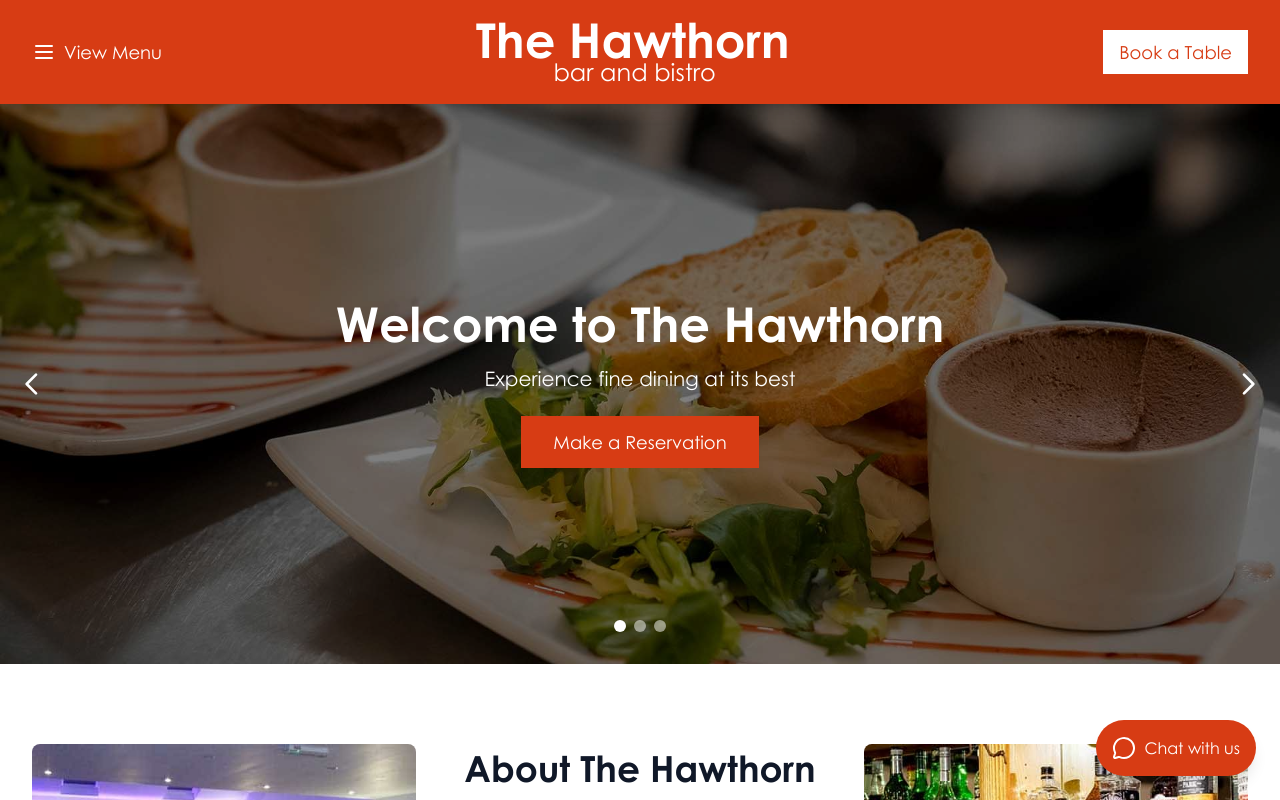
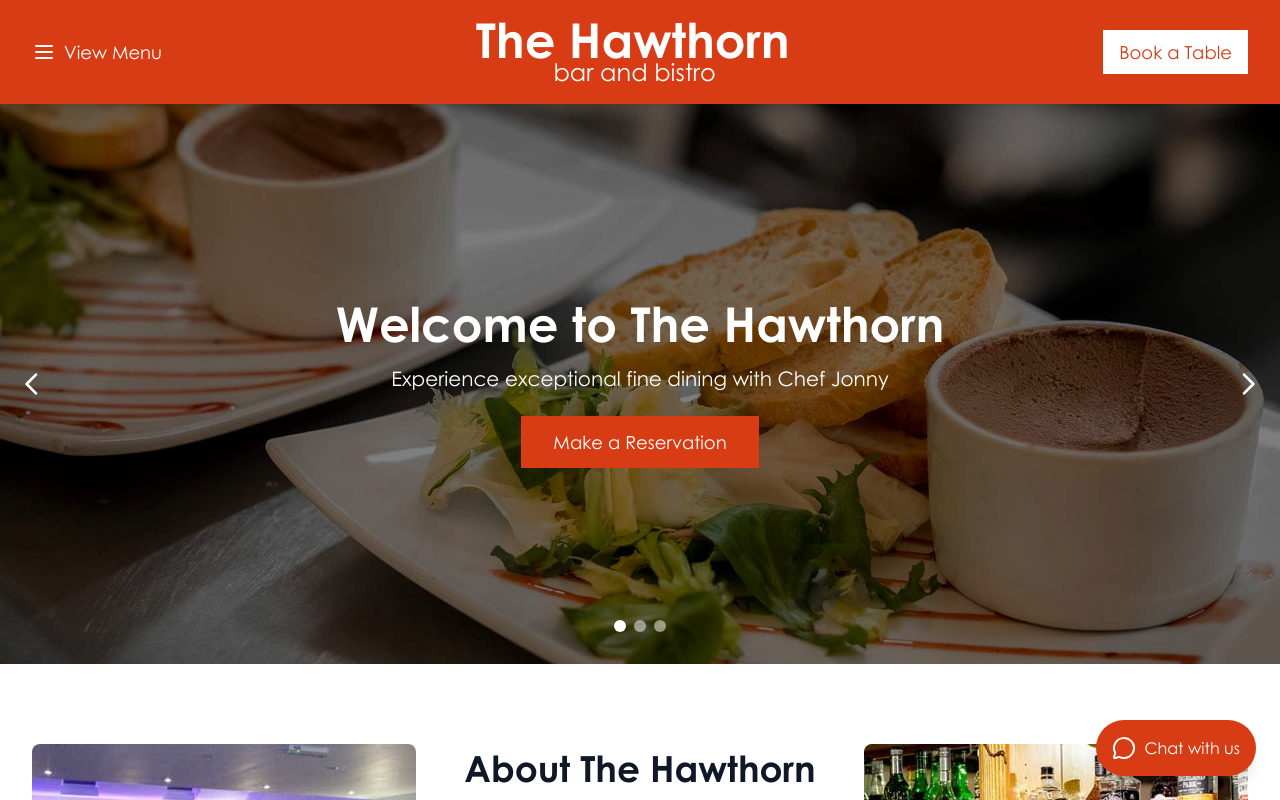
Before and after one commit to kevin21quirk/hawthorn-ai, a Next.js app: page / in a window 1280 px wide. Shown: the top 800 px of the page. Built offline with nearby package versions, Linux system fonts and the light colour scheme.

Commit message:
Update homepage subtitle to mention Chef Jonny

```diff
--- a/src/app/page.tsx
+++ b/src/app/page.tsx
@@ -13,7 +13,7 @@ export default function Home() {
   const slides = [
     {
       title: "Welcome to The Hawthorn",
-      subtitle: "Experience fine dining at its best",
+      subtitle: "Experience exceptional fine dining with Chef Jonny",
       buttonText: "Make a Reservation",
       image: "/homepage-slider/slide-01.jpg"
     },
```
